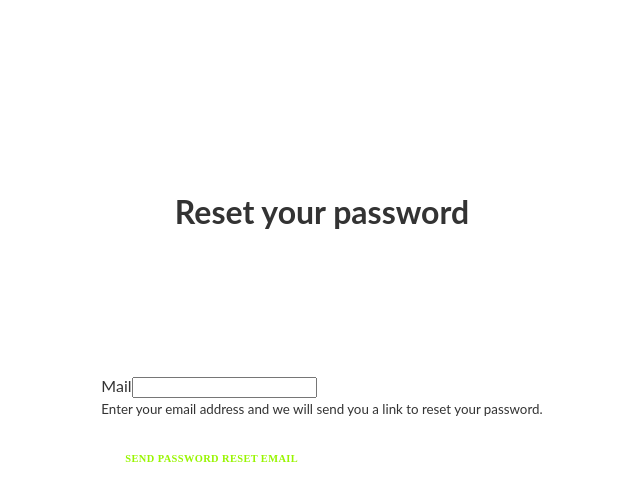
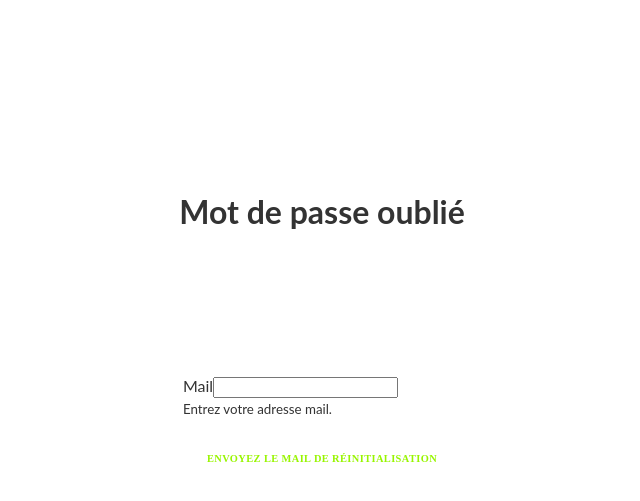
Before and after one commit to MsnAntoine/ghibli, a Symfony app: template templates/reset_password/request.html.twig in a window 1280 px wide. Shown: the part 263-764 px from the top of the page, without its empty margins (318-958 px from the left). Run offline with Twig, Linux system fonts and the light colour scheme; the template is opened without the code that fills it, so the values that code supplies are empty; form fields are guessed from the names that the template uses; some libraries are stand-ins or nearby versions; some web fonts are replaced.

Commit message:
changement sur le reset password

```diff
--- a/assets/styles/app.css
+++ b/assets/styles/app.css
@@ -311,3 +311,7 @@ thead, tbody, #nC {
     bottom: 0;
     z-index: -1;
 }
+.btn-primary-reset{
+    border: solid 1px black;
+    border-radius: 15px;
+}
--- a/templates/pageacceuil.html.twig
+++ b/templates/pageacceuil.html.twig
@@ -7,7 +7,7 @@
                 Il produit des longs-métrages et courts-métrages d'animation,
                 ainsi que, dans une moindre mesure, des téléfilms, des séries et des jeux vidéo.</p>
             <button class="myButto" type="button" onclick="window.location.href='{{ path('app_login') }}'">Connexion</button>
-            <button  class="myButto" type="button" onclick="window.location.href='{{ path('app_register') }}'">s'inscrire</button>
+            <button  class="myButto" type="button" onclick="window.location.href='{{ path('app_register') }}'">Inscription</button>
     </div>
     <img class="imagac" src="{{ asset('medias/images/imgbin_studio-ghibli-anime-drawing-film-png.png') }}" alt="image gibli">
     <ul class="sakura">
--- a/templates/reset_password/check_email.html.twig
+++ b/templates/reset_password/check_email.html.twig
@@ -4,8 +4,8 @@
 
 {% block body %}
     <p>
-        If an account matching your email exists, then an email was just sent that contains a link that you can use to reset your password.
-        This link will expire in {{ resetToken.expirationMessageKey|trans(resetToken.expirationMessageData, 'ResetPasswordBundle') }}.
+        Si un compte correspondant à votre adresse e-mail existe, un e-mail vient d'être envoyé contenant un lien que vous pouvez utiliser pour réinitialiser votre mot de passe.
+        Le lien va expiré dans {{ resetToken.expirationMessageKey|trans(resetToken.expirationMessageData, 'ResetPasswordBundle') }}.
     </p>
-    <p>If you don't receive an email please check your spam folder or <a href="{{ path('app_forgot_password_request') }}">try again</a>.</p>
+    <p>Si vous ne recevez pas d'e-mail, veuillez vérifier votre dossier spam ou <a href="{{ path('app_forgot_password_request') }}">essayer encore</a>.</p>
 {% endblock %}
--- a/templates/reset_password/request.html.twig
+++ b/templates/reset_password/request.html.twig
@@ -6,17 +6,16 @@
     {% for flash_error in app.flashes('reset_password_error') %}
         <div class="alert alert-danger" role="alert">{{ flash_error }}</div>
     {% endfor %}
-    <h1>Reset your password</h1>
+    <h1>Mot de passe oublié</h1>
 
     {{ form_start(requestForm) }}
         {{ form_row(requestForm.mail) }}
         <div>
             <small>
-                Enter your email address and we will send you a
-                link to reset your password.
+               Entrez votre adresse mail.
             </small>
         </div>
 
-        <button class="btn btn-primary">Send password reset email</button>
+        <button class="btn btn-primary-reset">Envoyez le mail de réinitialisation</button>
     {{ form_end(requestForm) }}
 {% endblock %}
```
